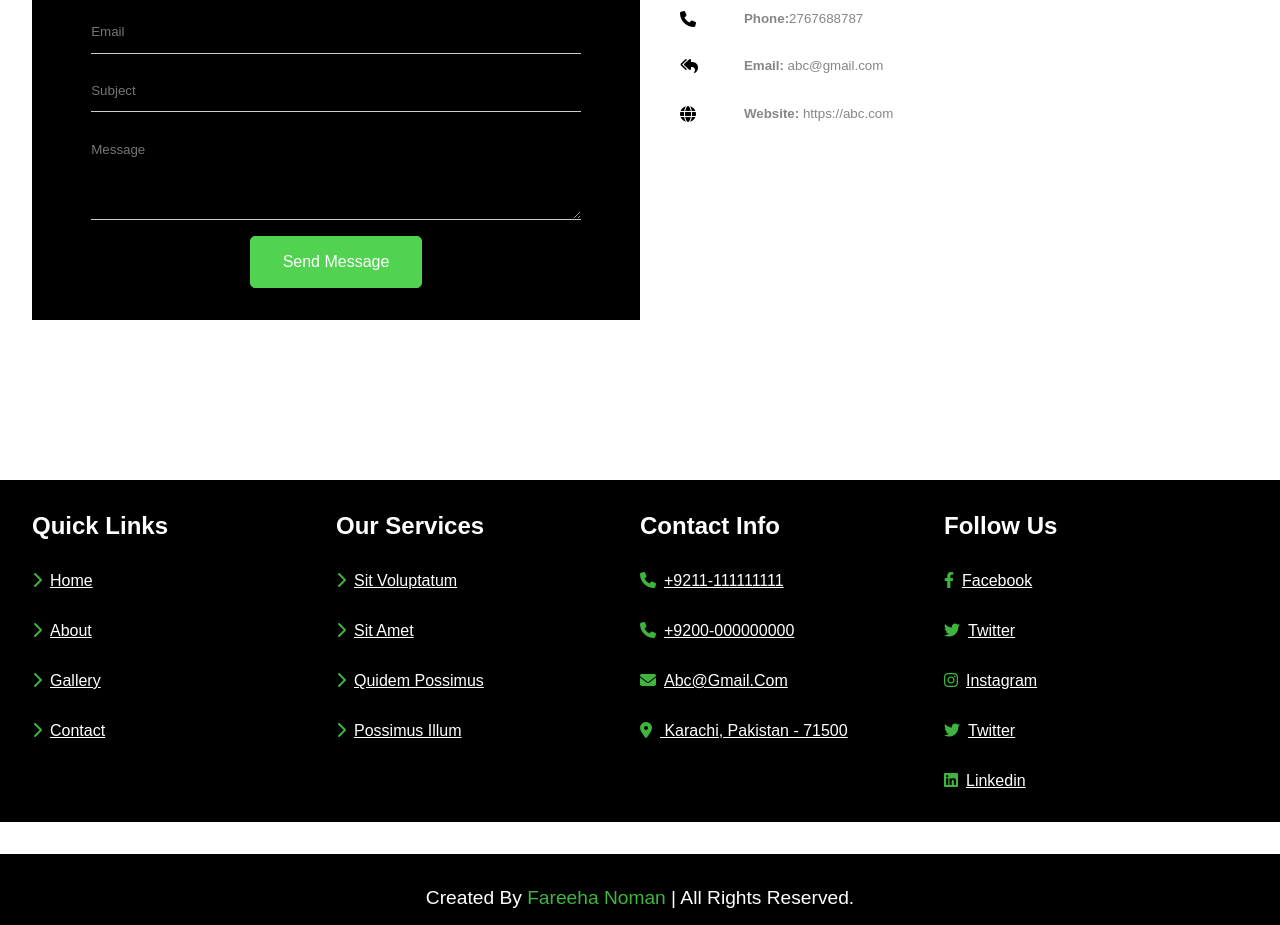
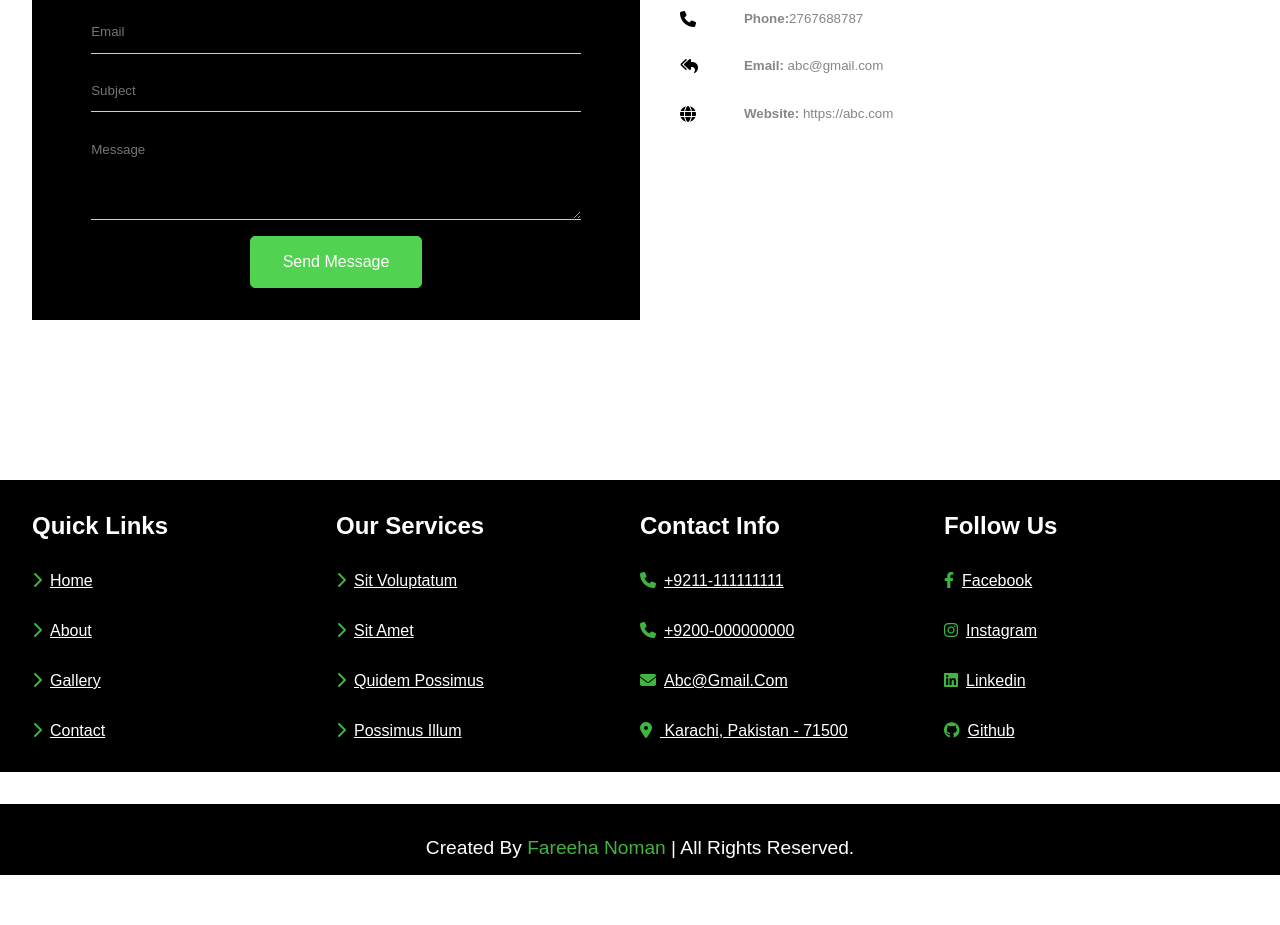
Before and after one commit to farihamansoor24/landing_page, a plain HTML site: page index.html in a window 1280 px wide. Shown: the part 6007-6932 px from the top of the page. After the commit the page ends 6882 px from the top, so only its background shows below. Drawn offline with Linux system fonts and the light colour scheme.

Commit message:
modified

```diff
--- a/index.html
+++ b/index.html
@@ -382,10 +382,9 @@
           <div class="box">
             <h3>follow us</h3>
             <a href="#"><i class="fab fa-facebook-f"></i>facebook</a>
-            <a href="#"><i class="fab fa-twitter"></i>twitter</a>
             <a href="#"><i class="fab fa-instagram"></i>instagram</a>
-            <a href="#"><i class="fab fa-twitter"></i>twitter</a>
             <a href="#"><i class="fab fa-linkedin"></i>linkedin</a>
+            <a href="#"><i class="fab fa-github"></i>github</a>
           </div>
 
         </div>
```
